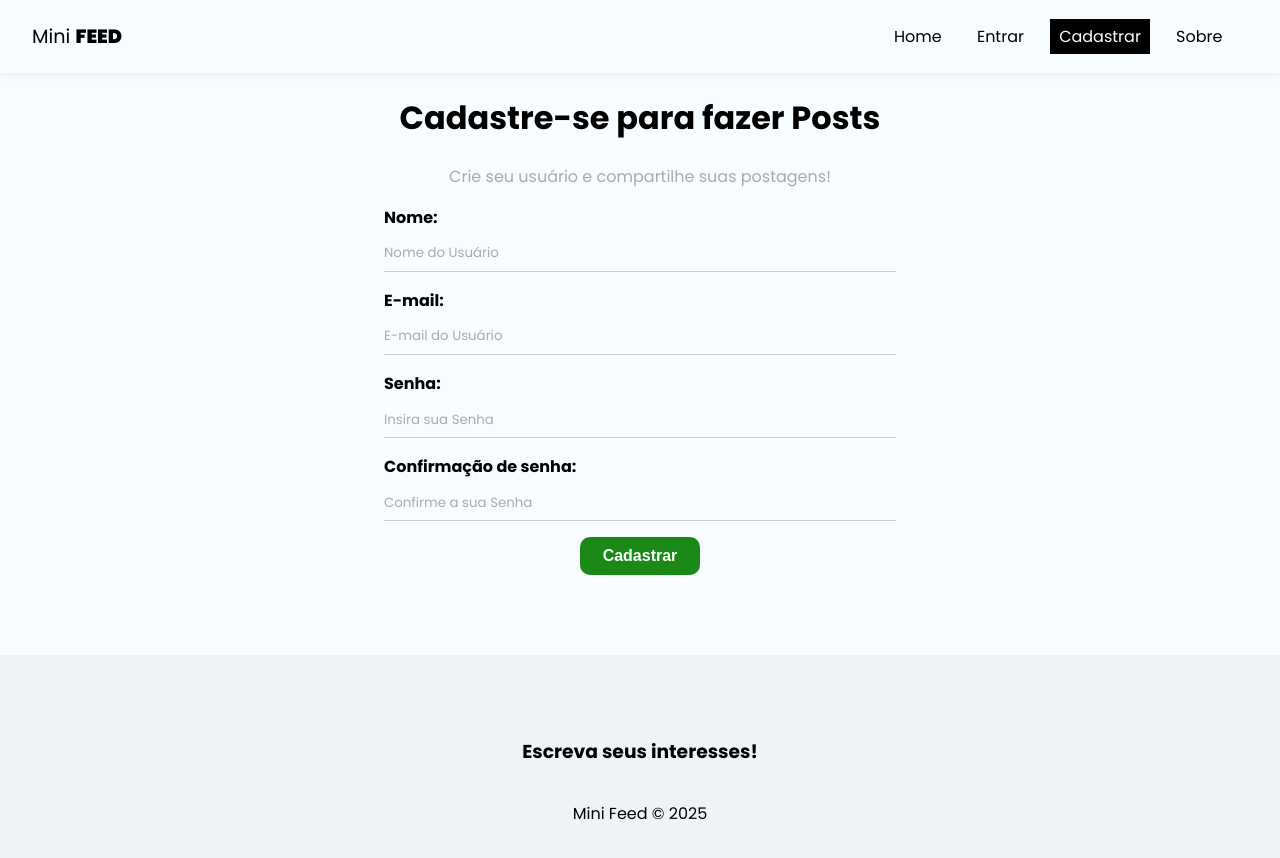
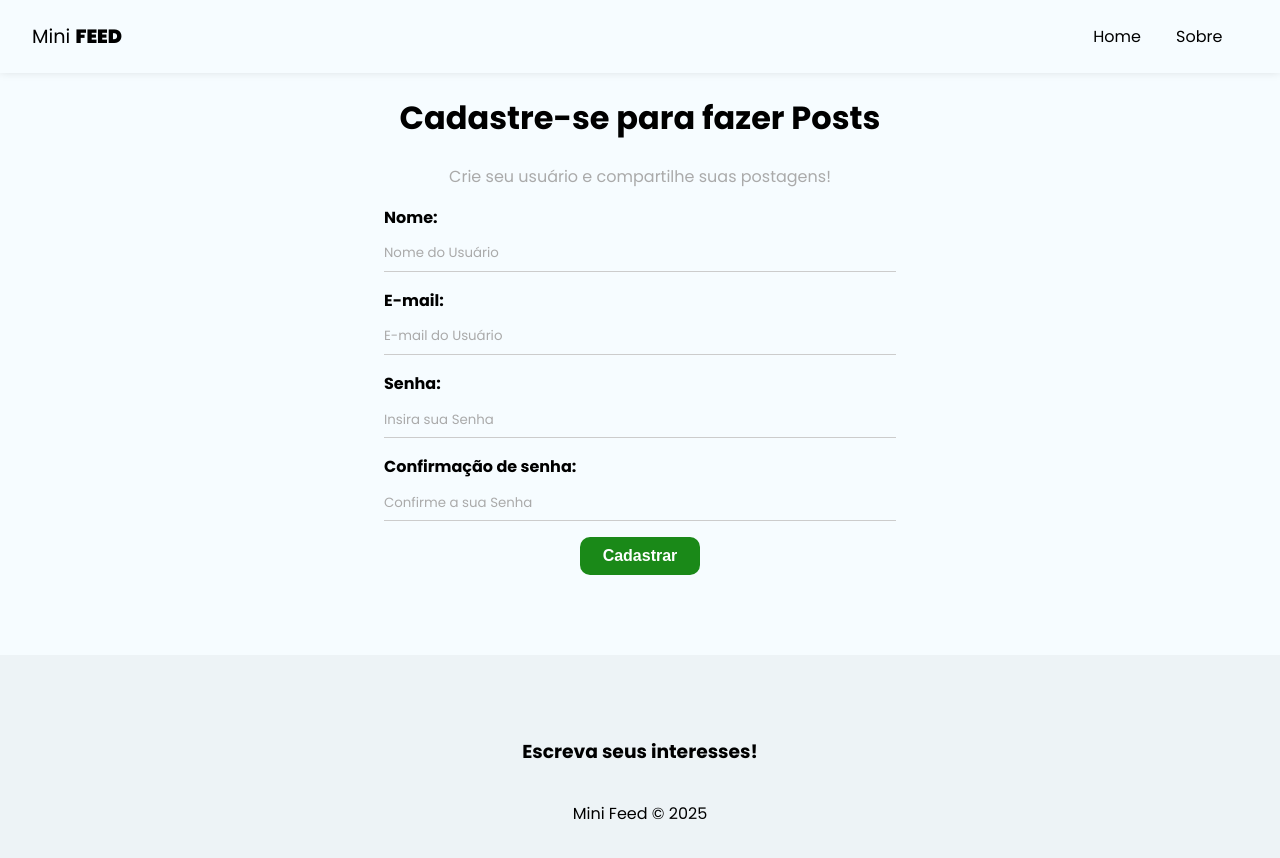
Before and after one commit to Gioomoraes/Mini-Feed, a React (Vite) app: page /register in a window 1280 px wide. Shown: the top 858 px of the page. Built offline with nearby package versions, Linux system fonts and the light colour scheme; no server answers.

Commit message:
resolving errors

```diff
--- a/src/components/Navbar.jsx
+++ b/src/components/Navbar.jsx
@@ -1,7 +1,14 @@
 import { NavLink } from "react-router-dom";
 import styles from "./Navbar.module.css";
 
+import { useAuthentication } from "../hooks/useAuthentication";
+
+import { useAuthValue } from "../context/AuthContext";
+
 const Navbar = () => {
+
+const { user } = useAuthValue();
+
   return (
     <nav className={styles.navbar}>
       <NavLink to="/" className={styles.brand}>
@@ -16,6 +23,8 @@
             Home
           </NavLink>
         </li>
+        {user && (
+    <>
       <li>
         <NavLink
           to="/login"
@@ -32,6 +41,8 @@
           Cadastrar
         </NavLink>
       </li>
+    </>
+  )}
         <li>
           <NavLink
             to="/about"
--- a/src/hooks/useAuthentication.jsx
+++ b/src/hooks/useAuthentication.jsx
@@ -4,9 +4,9 @@
 import {
   getAuth,
   createUserWithEmailAndPassword,
-  signInWithEmailAndPassword,
+  // signInWithEmailAndPassword,
   updateProfile,
-  signOut,
+  // signOut,
 } from "firebase/auth";
 
 import { useState, useEffect } from "react";
```
Also changed, not shown: src/App.jsx (+4 -3 lines). Lines whose indentation alone changed are shown as unchanged.
